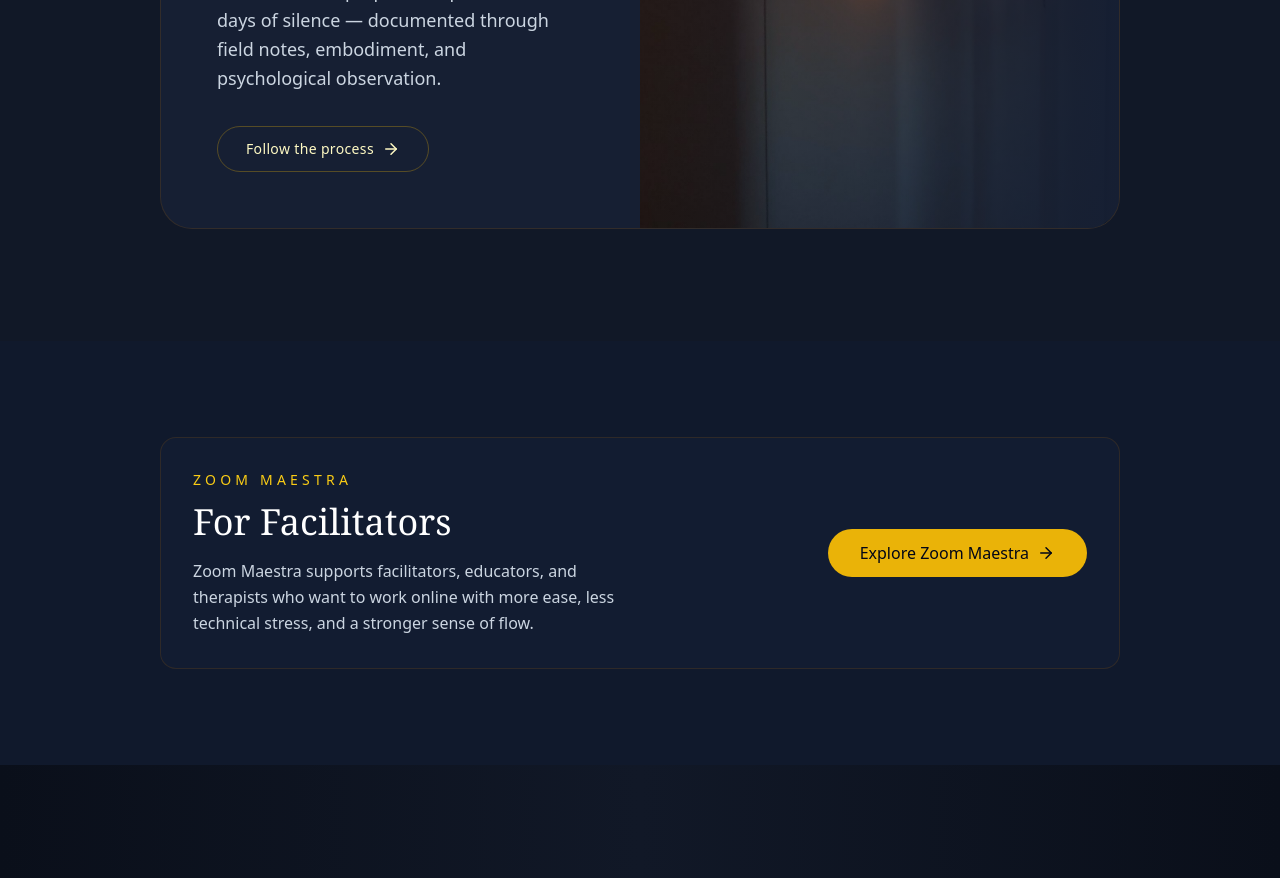
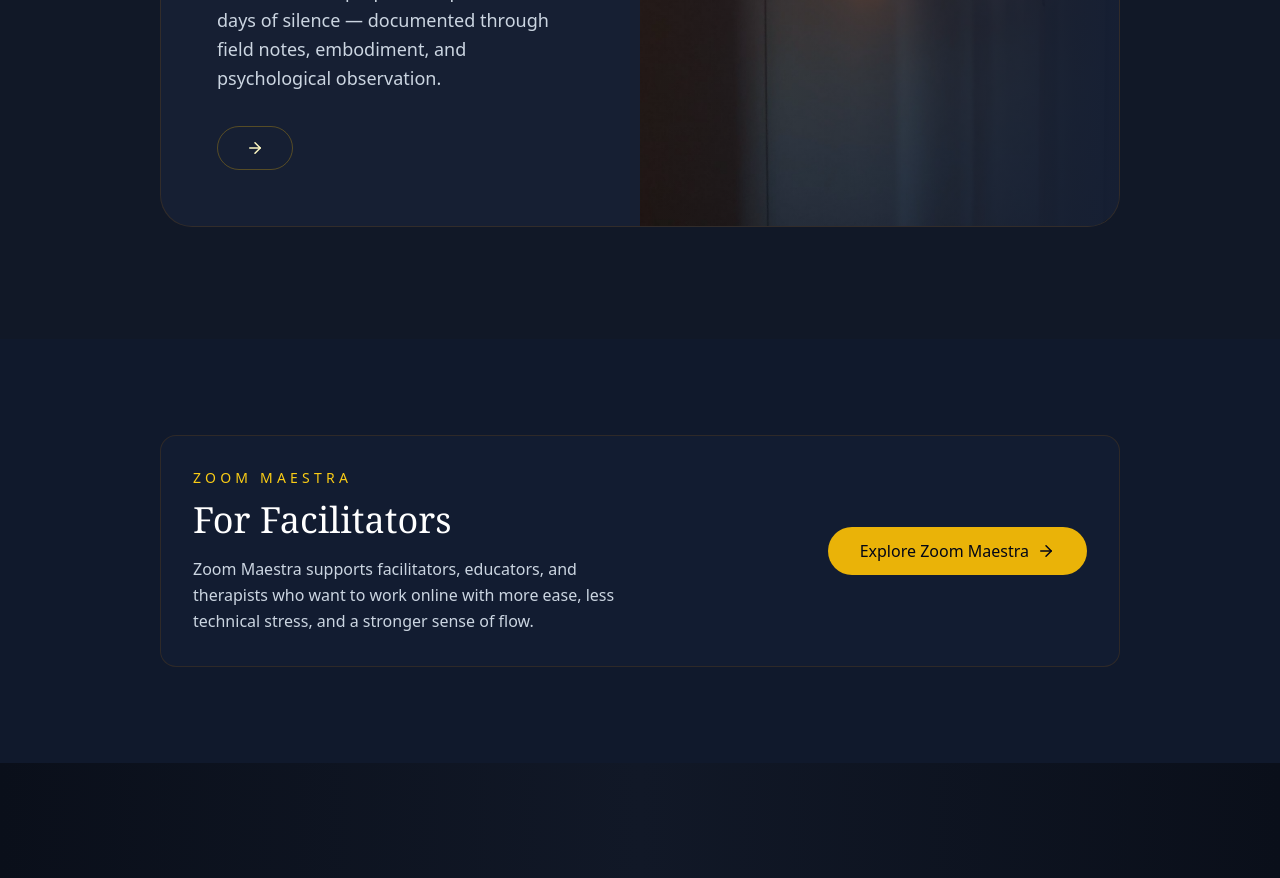
Before and after one commit to tihomirapsiholog/tihomira, a React (Create React App) app: page /en in a window 1280 px wide. Shown: the part 3280-4158 px from the top of the page. Built offline with nearby package versions, Linux system fonts and the light colour scheme; the HTML template or start-up script is replaced by a standard one.

Commit message:
Update HomePage.jsx

```diff
--- a/src/pages/HomePage.jsx
+++ b/src/pages/HomePage.jsx
@@ -312,12 +312,16 @@ custom-cursor
 
           <div>
             <button
-              onClick={() => setCurrentPage('/en/silence-practice')}
+              onClick={() =>
+           setCurrentPage(
+             t.nav.home === 'Početak'
+             ? '/sr/praksa-tisine'
+            : '/en/silence-practice'
+             )
+            }
               className="inline-flex items-center gap-2 rounded-full border border-yellow-500/30 px-7 py-3 text-sm tracking-wide text-yellow-100 transition-all hover:border-yellow-400 hover:bg-yellow-400 hover:text-slate-950"
             >
-              {location.pathname.startsWith('/sr')
-               ? 'Prati proces'
-                : 'Follow the process'}
+              {t.home.silenceBlockButton}
               <ArrowRight size={18} />
             </button>
           </div>
```
